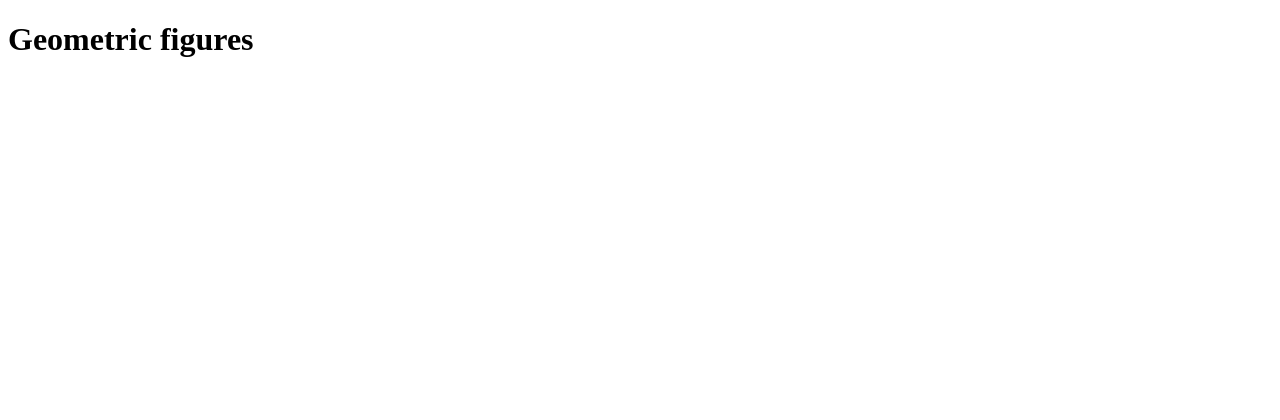
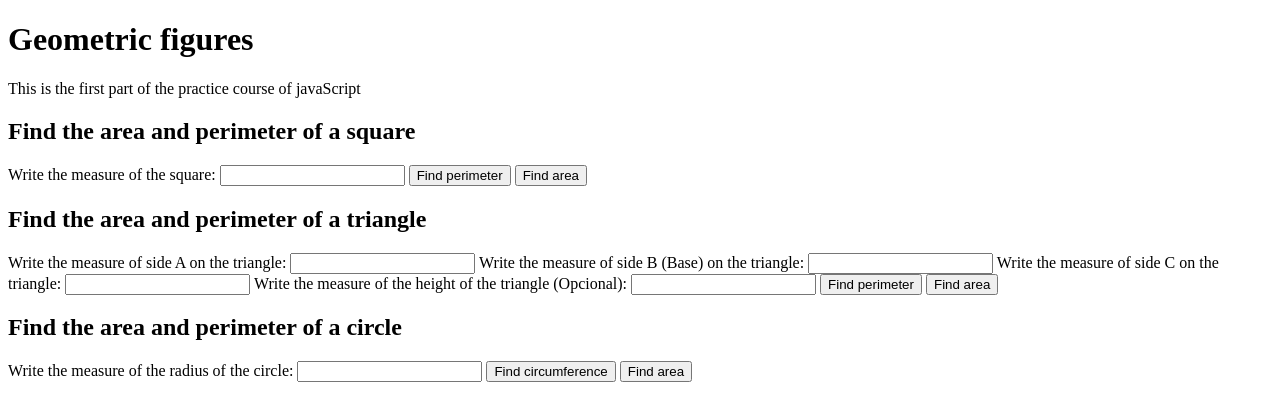
Before and after one commit to Bbenrod/platzi_js_practice, a plain HTML site: page figures.html in a window 1280 px wide. Drawn offline with Linux system fonts and the light colour scheme.

Commit message:
GeF Functionating in html

```diff
--- a/figures.html
+++ b/figures.html
@@ -7,8 +7,55 @@
     <title>Geometric figures</title>
 </head>
 <body>
-    <h1>Geometric figures</h1>
-
+    <header>
+        <h1>Geometric figures</h1>
+        <p>This is the first part of the practice course of javaScript</p>
+    </header>
+    <section class="square">
+        <h2>Find the area and perimeter of a square</h2>
+        <form action="">
+            <label>
+                Write the measure of the square:
+                <input id="square_input" type="number">
+            </label>
+            <button type="button" onclick="calculatePerimeterSquare()">Find perimeter</button>
+            <button type="button"onclick="calculateAreaSquare()">Find area</button>
+        </form>
+    </section>
+    <section class="triangle">
+        <h2>Find the area and perimeter of a triangle</h2>
+        <form action="">
+            <label>
+                Write the measure of side A on the triangle:
+                <input id="triangle_input_a" type="number">
+            </label>
+            <label>
+                Write the measure of side B <span>(Base)</span> on the triangle:
+                <input id="triangle_input_b" type="number">
+            </label>
+            <label>
+                Write the measure of side C on the triangle:
+                <input id="triangle_input_c" type="number">
+            </label>
+            <label>
+                Write the measure of the height of the triangle <span>(Opcional)</span>:
+                <input id="triangle_input_h" type="number">
+            </label>
+            <button type="button" onclick="calculatePerimeterTriangle()">Find perimeter</button>
+            <button type="button"onclick="calculateAreaTriangle()">Find area</button>
+        </form>
+    </section>
+    <section class="circle">
+        <h2>Find the area and perimeter of a circle</h2>
+        <form action="">
+            <label>
+                Write the measure of the radius of the circle:
+                <input id="circle_input" type="number">
+            </label>
+            <button type="button" onclick="calculateCircumferenceCircle()">Find circumference</button>
+            <button type="button"onclick="calculateAreaCircle()">Find area</button>
+        </form>
+    </section>
     <script src="figures.js"></script>
 </body>
 </html>
--- a/figures.js
+++ b/figures.js
@@ -1,25 +1,78 @@
 //Square code----------------------------
-console.group("Square");
-
 const perimeterSquare = x =>(x*4);
 
 const areaSquare = x => (x*x);
-console.groupEnd();
 
 //Triangle code----------------------------
-console.group("Triangle");
-
 const perimeterTriangle = (a,b,c) => (a+b+c);
 
 const areaTriangle = (b,h) => (b*h/2);
 
-console.groupEnd();
+const areaTriangleB = (a,b,c) => {
+    const s = perimeterTriangle(a,b,c)/2;
+    area = Math.sqrt(s*(s-a)*(s-b)*(s-c));
+    return area;
+}
+
+const typeTriangle = (a,b,c) =>{
+    if ((a === b) && (b === c)){
+        return "Eq";
+    }else
+    if ((a !== b) && (a !== c) && (b !== c)){
+        return "Sc";
+    }else
+        return "Is"
+}
 
 //Circle code----------------------------
-console.group("Circle");
-
 const circumferenceCircle = (r) => (2*r*Math.PI);
 
 const areaCircle = (r) => (r*r)*Math.PI;
 
-console.groupEnd();
+
+//Html
+const calculatePerimeterSquare = () =>{
+    const input = document.getElementById("square_input");
+    const value = input.value;
+    alert(perimeterSquare(value));
+}
+
+const calculateAreaSquare = () =>{
+    const input = document.getElementById("square_input");
+    const value = input.value;
+    alert(areaSquare(value));
+}
+
+
+
+const calculatePerimeterTriangle = () =>{
+    const a = parseFloat((document.getElementById("triangle_input_a")).value);
+    const b = parseFloat((document.getElementById("triangle_input_b")).value);
+    const c = parseFloat((document.getElementById("triangle_input_c")).value);
+    alert(perimeterTriangle(a,b,c));
+}
+
+const calculateAreaTriangle = () =>{
+    const a = parseFloat((document.getElementById("triangle_input_a")).value);
+    const b = parseFloat((document.getElementById("triangle_input_b")).value);
+    const c = parseFloat((document.getElementById("triangle_input_c")).value);
+    const h = parseFloat((document.getElementById("triangle_input_h")).value);
+
+    //Calculate
+    if (isNaN(h)){
+        alert(areaTriangleB(a,b,c));
+    }else
+    alert(areaTriangle(b,h));
+}
+
+const calculateCircumferenceCircle = () =>{
+    const input = document.getElementById("circle_input");
+    const radius = input.value;
+    alert(circumferenceCircle(radius));
+}
+
+const calculateAreaCircle = () =>{
+    const input = document.getElementById("circle_input");
+    const radius = input.value;
+    alert(areaCircle(radius));
+}
```
